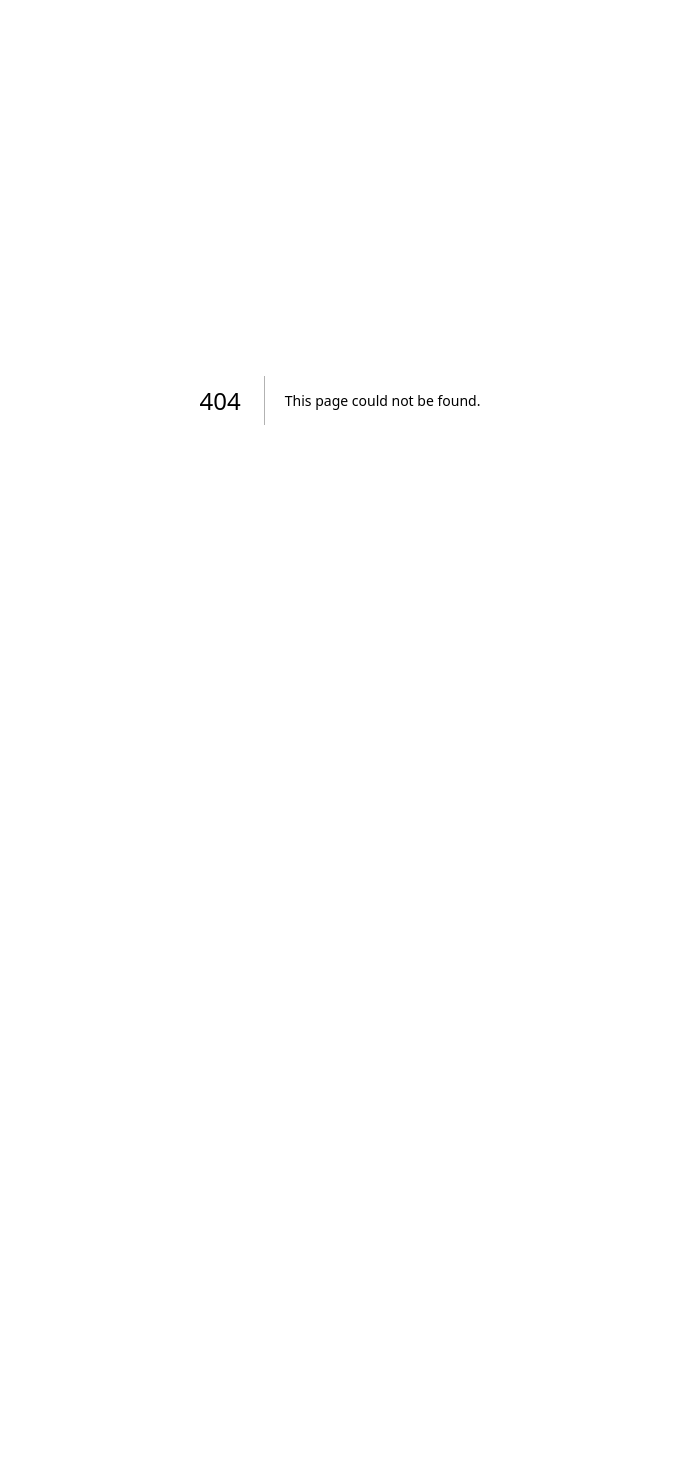
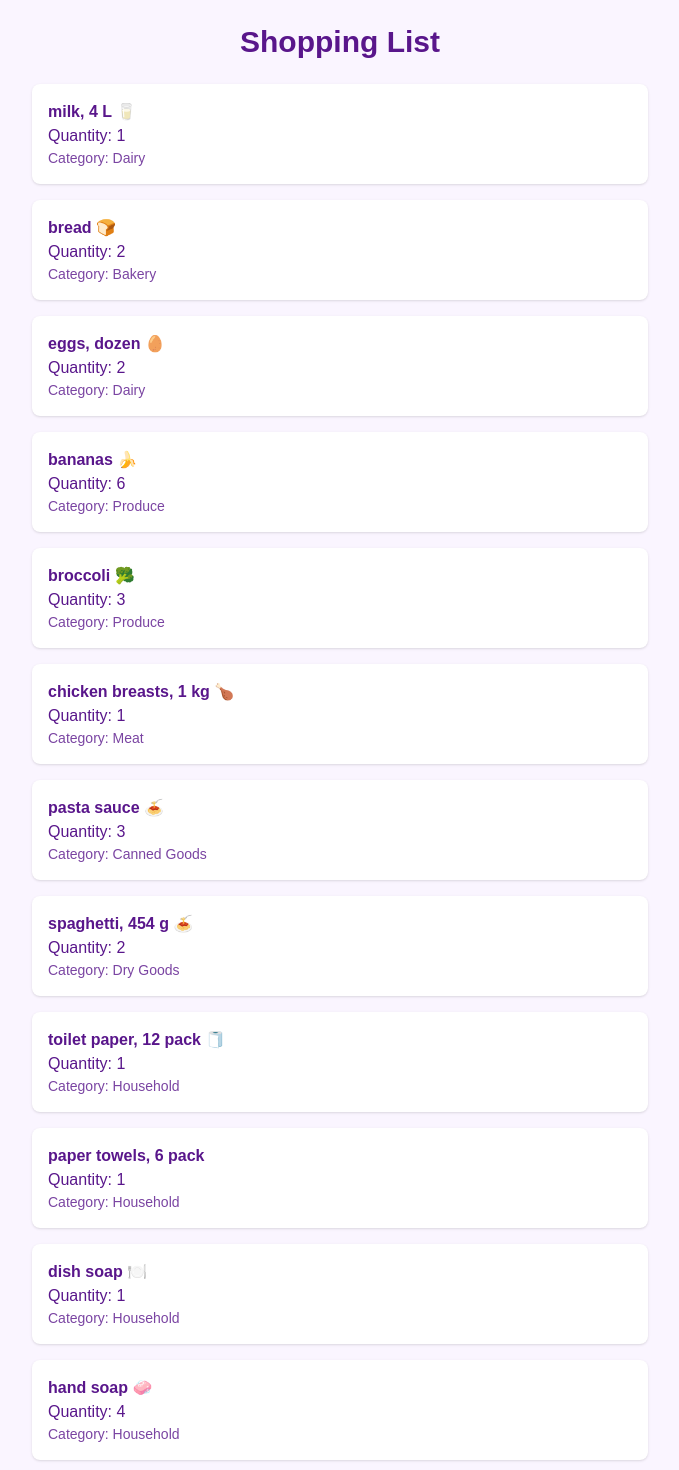
Before and after one commit to shivangthakur17/cprg306-assignments, a Next.js app: page /week-3 in a window 1280 px wide. Before the commit this address had no page. Shown: the top 1470 px of the page, without its empty margins (300-979 px from the left). Before the commit the page ends 800 px from the top, so only its background shows below. Built offline with nearby package versions, Linux system fonts and the light colour scheme.

Commit message:
week 3 assignment
made grocery.js, groceryitem.js and page.js in week 3 folder and style the main page also added link for week 2 and week 3 to main page

```diff
--- a/app/page.js
+++ b/app/page.js
@@ -1,9 +1,52 @@
-import StudentInfo from './week-2/StudentInfo';
+import Link from "next/link";
+
 export default function Page() {
   return (
-    <main>
-      <h1>Week-2</h1>
-      <StudentInfo />
+    <main className="min-h-screen flex items-center justify-center
+      bg-purple-50 text-purple-900
+      dark:bg-black dark:text-purple-200">
+
+      {/* Top-left name */}
+      <div className="absolute top-4 left-4 font-semibold size-base
+        text-purple-600 dark:text-purple-300">
+        Shivang Thakur
+      </div>
+
+      <div className="bg-white dark:bg-purple-950
+        p-8 rounded-xl shadow-lg w-full max-w-md">
+
+        <h1 className="text-3xl font-bold text-center mb-6">
+          CPRG 306 Assignments
+        </h1>
+
+        <ul className="space-y-4">
+          <li>
+            <Link
+              href="/week-2"
+              className="block text-center p-3 rounded-lg
+                bg-purple-100 text-purple-800
+                hover:bg-purple-300 hover:text-white
+                dark:bg-purple-800 dark:text-purple-100
+                dark:hover:bg-purple-300 dark:hover:text-purple-900"
+            >
+              Week 2
+            </Link>
+          </li>
+
+          <li>
+            <Link
+              href="/week-3"
+              className="block text-center p-3 rounded-lg
+                bg-purple-200 text-purple-900
+                hover:bg-purple-300 hover:text-white
+                dark:bg-purple-700 dark:text-purple-100
+                dark:hover:bg-purple-300 dark:hover:text-purple-900"
+            >
+              Week 3
+            </Link>
+          </li>
+        </ul>
+      </div>
     </main>
   );
 }
--- /dev/null
+++ b/app/week-2/page.js
@@ -0,0 +1,13 @@
+import StudentInfo from "./StudentInfo";
+
+export default function Page() {
+  return (
+    <main className="max-w-2xl mx-auto p-6">
+      <h1 className="text-3xl font-bold mb-6 text-center">
+        Week 2
+      </h1>
+
+      <StudentInfo />
+    </main>
+  );
+}
--- /dev/null
+++ b/app/week-3/GroceryItem.js
@@ -0,0 +1,14 @@
+export default function GroceryItem({ name, quantity, category }) {
+  return (
+    <li className="p-4 rounded-lg shadow
+      bg-white text-purple-900
+      dark:bg-purple-900 dark:text-purple-100">
+
+      <p className="font-semibold">{name}</p>
+      <p>Quantity: {quantity}</p>
+      <p className="capitalize text-sm opacity-80">
+        Category: {category}
+      </p>
+    </li>
+  );
+}
--- /dev/null
+++ b/app/week-3/GroceryItemList.js
@@ -0,0 +1,92 @@
+import GroceryItem from "./GroceryItem";
+
+export default function GroceryItemList() {
+  const item1 = {
+    name: "milk, 4 L 🥛",
+    quantity: 1,
+    category: "dairy",
+  };
+
+  const item2 = {
+    name: "bread 🍞",
+    quantity: 2,
+    category: "bakery",
+  };
+
+  const item3 = {
+    name: "eggs, dozen 🥚",
+    quantity: 2,
+    category: "dairy",
+  };
+
+  const item4 = {
+    name: "bananas 🍌",
+    quantity: 6,
+    category: "produce",
+  };
+
+  const item5 = {
+    name: "broccoli 🥦",
+    quantity: 3,
+    category: "produce",
+  };
+
+  const item6 = {
+    name: "chicken breasts, 1 kg 🍗",
+    quantity: 1,
+    category: "meat",
+  };
+
+  const item7 = {
+    name: "pasta sauce 🍝",
+    quantity: 3,
+    category: "canned goods",
+  };
+
+  const item8 = {
+    name: "spaghetti, 454 g 🍝",
+    quantity: 2,
+    category: "dry goods",
+  };
+
+  const item9 = {
+    name: "toilet paper, 12 pack 🧻",
+    quantity: 1,
+    category: "household",
+  };
+
+  const item10 = {
+    name: "paper towels, 6 pack",
+    quantity: 1,
+    category: "household",
+  };
+
+  const item11 = {
+    name: "dish soap 🍽️",
+    quantity: 1,
+    category: "household",
+  };
+
+  const item12 = {
+    name: "hand soap 🧼",
+    quantity: 4,
+    category: "household",
+  };
+
+  return (
+    <ul className="grid gap-4">
+      <GroceryItem {...item1} />
+      <GroceryItem {...item2} />
+      <GroceryItem {...item3} />
+      <GroceryItem {...item4} />
+      <GroceryItem {...item5} />
+      <GroceryItem {...item6} />
+      <GroceryItem {...item7} />
+      <GroceryItem {...item8} />
+      <GroceryItem {...item9} />
+      <GroceryItem {...item10} />
+      <GroceryItem {...item11} />
+      <GroceryItem {...item12} />
+    </ul>
+  );
+}
--- /dev/null
+++ b/app/week-3/page.js
@@ -0,0 +1,20 @@
+import GroceryItemList from "./GroceryItemList";
+
+export default function Page() {
+  return (
+    <main
+      className="min-h-screen
+      bg-purple-50 text-purple-900
+      dark:bg-black dark:text-purple-200 p-6"
+    >
+      <h1 className="text-3xl font-bold mb-6 text-center">
+        Shopping List
+      </h1>
+
+      {/* Centered container */}
+      <div className="mx-auto w-full md:w-1/2">
+        <GroceryItemList />
+      </div>
+    </main>
+  );
+}
```
